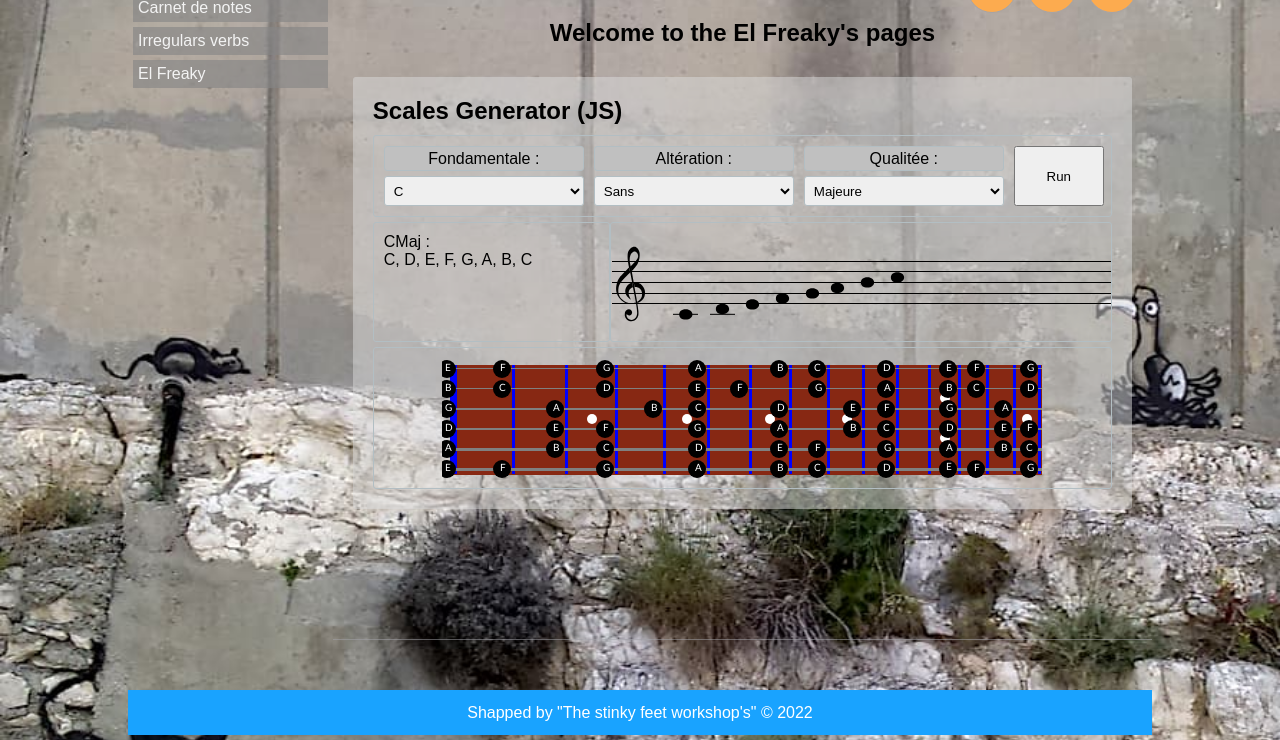
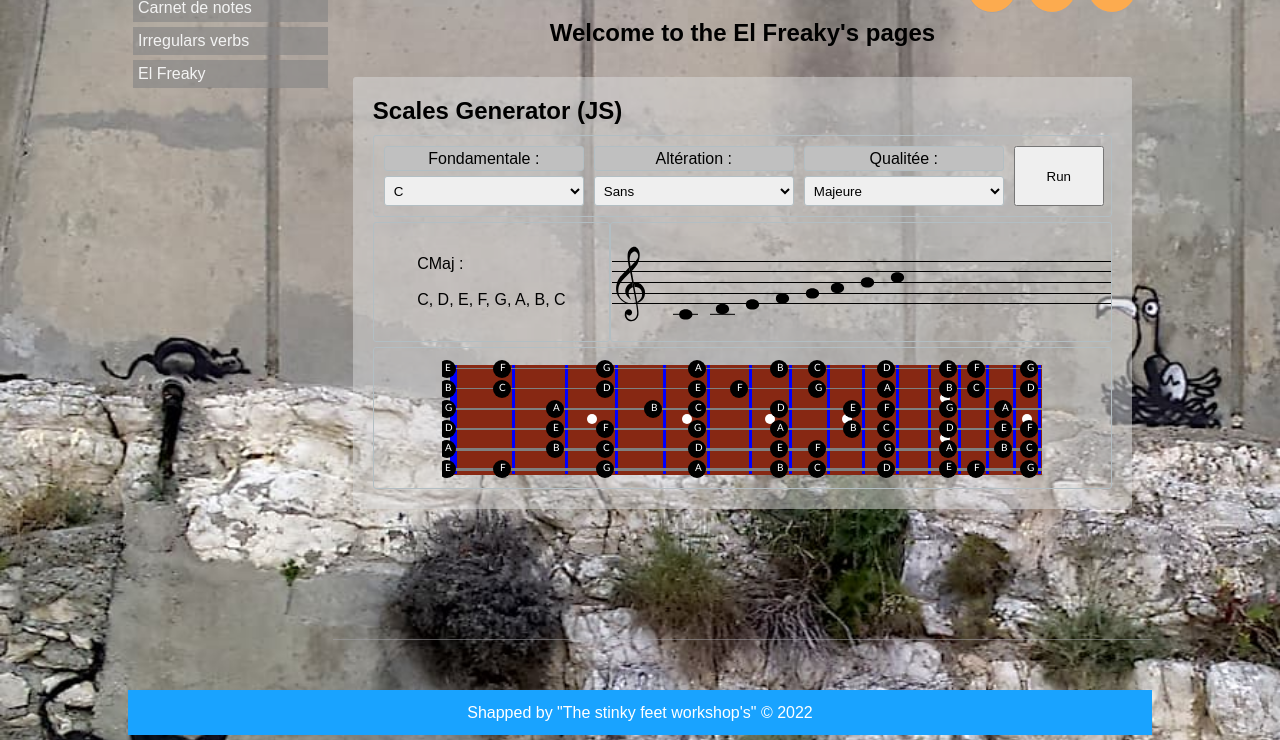
Before and after one commit to FreakyFennec/test-site, a PHP site: page /El_Freaky/scale_generator/scale_generator.html in a window 1280 px wide. Shown: the part 62-802 px from the top of the page. Run offline with PHP 8.4, Linux system fonts and the light colour scheme.

Commit message:
css scale generator ok

```diff
--- a/El_Freaky/scale_generator/assets/css/style-scales-generator-01-01.css
+++ b/El_Freaky/scale_generator/assets/css/style-scales-generator-01-01.css
@@ -91,22 +91,24 @@ select {
   border-radius: 3px;
 }*/
 #notation-anglo-sax {
-  margin: 0px 0px 0px 0px;
-  padding: 10px;
+  grid-area: notation-anglo-sax;
+  display: flex;
+  justify-content: center;
+  align-items: center;
+
+  margin: 0px;
+  padding: 0px;
 
   border: 1px solid #b2bec3;
   border-radius: 3px;
-}/*
+}
 #scalesGenerator {
-  position: relative;
-  top: 50%;
-  transform: translateY(-50%);
-  background-color: #;*//*
+  margin: 5px;
+  padding: 10px;
+/*
   border: 1px solid #b2bec3;
-  border-radius: 3px;
-  margin: 0px 0px 0px 0px;
-  padding: 16% 0% 16% 0%;
-}*/
+  border-radius: 3px; */
+}
 #postCanvas {
   grid-area: postCanvas;
 
```
Also changed, not shown: El_Freaky/scale_generator/assets/js/scalesGenerator.js.
